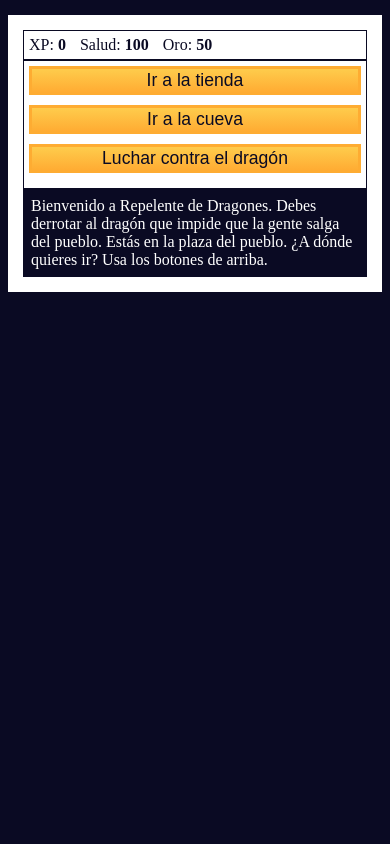
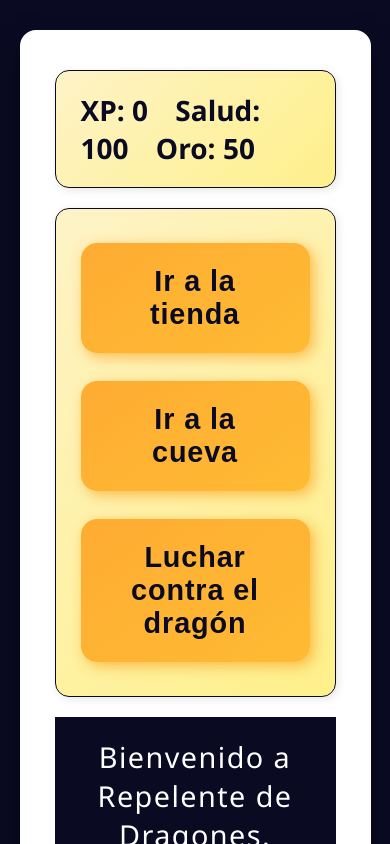
Before and after one commit to JavierSP1997/freecodecampJS, a plain HTML site: page juegoRol/index.html in a window 390 px wide. Shown: the top 844 px of the page. Drawn offline with Linux system fonts and the light colour scheme.

Commit message:
He cambiado los estilos

```diff
--- a/juegoRol/script.js
+++ b/juegoRol/script.js
@@ -54,7 +54,7 @@ const lugares = [
   },
   {
     name: "cueva",
-    "button text": ["Luchar contra baba", "Luchar contra bestia dentada", "Ir a la plaza del pueblo"],
+    "button text": ["Luchar contra monstruo baboso", "Luchar contra bestia dentada", "Ir a la plaza del pueblo"],
     "button functions": [lucharBaba, lucharBestia, irPlaza],
     text: "Entras en la cueva. Ves algunos monstruos."
   },
--- a/juegoRol/styles.css
+++ b/juegoRol/styles.css
@@ -1,67 +1,117 @@
 body {
   background-color: #0a0a23;
+  font-family: 'Segoe UI', Tahoma, Geneva, Verdana, sans-serif;
+  margin: 0;
+  padding: 0;
+  color: #ffffff;
 }
 
 #text {
   background-color: #0a0a23;
   color: #ffffff;
-  padding: 10px;
+  padding: 15px 20px;
+  font-size: 1.25rem;
+  text-align: center;
+  letter-spacing: 0.05em;
+  user-select: none;
 }
 
 #game {
-  max-width: 500px;
-  max-height: 400px;
+  width: 700px;
+  max-width: 90vw;
   background-color: #ffffff;
   color: #0a0a23;
   margin: 30px auto 0px;
-  padding: 10px;
+  padding: 25px 30px;
+  font-size: 1.3rem;
+  box-sizing: border-box;
+  border-radius: 12px;
+  box-shadow: 0 8px 20px rgba(0,0,0,0.25);
+  transition: box-shadow 0.3s ease;
+}
+
+#game:hover {
+  box-shadow: 0 12px 30px rgba(0,0,0,0.35);
 }
 
 #controls,
 #stats {
-  border: 1px solid #0a0a23;
-  padding: 5px;
+  border: 1.5px solid #0a0a23;
+  padding: 15px 20px;
   color: #0a0a23;
+  font-size: 1.15rem;
+  border-radius: 10px;
+  background: linear-gradient(135deg, #fef3c7 0%, #fef08a 100%);
+  box-shadow: 2px 2px 8px rgba(0,0,0,0.1);
+  margin-bottom: 15px;
 }
 
 #monsterStats {
   display: none;
-  border: 1px solid #0a0a23;
-  padding: 5px;
+  border: 1.5px solid #0a0a23;
+  padding: 15px 20px;
   color: #ffffff;
   background-color: #c70d0d;
+  font-size: 1.15rem;
+  border-radius: 10px;
+  box-shadow: 0 0 12px #c70d0daa;
+  user-select: none;
 }
 
 .stat {
-  padding-right: 10px;
+  padding-right: 20px;
+  font-weight: 600;
 }
 
 button {
   cursor: pointer;
   color: #0a0a23;
-  background-color: #feac32;
-  background-image: linear-gradient(#fecc4c, #ffac33);
-  border: 3px solid #feac32;
+  background: linear-gradient(145deg, #feac32, #ffbb33);
+  border: none;
+  font-size: 1.2rem;
+  padding: 14px 26px;
+  margin: 8px 6px;
+  border-radius: 12px;
+  box-shadow: 3px 3px 8px rgba(254,172,50,0.6);
+  transition: all 0.3s ease;
+  font-weight: 700;
+  letter-spacing: 0.03em;
 }
 
-@media (max-width: 600px) {
+button:hover {
+  background: linear-gradient(145deg, #ffb84d, #ffc75c);
+  box-shadow: 0 0 20px #ffb84daa;
+  transform: translateY(-3px);
+}
+
+@media (max-width: 480px) {
   #game {
-    max-width: 95vw;
-    max-height: none;
-    padding: 15px;
-    margin: 15px auto;
+    width: 95vw;
+    font-size: 1.9rem;
+    padding: 40px 35px;
+    border-radius: 16px;
+    box-shadow: 0 12px 30px rgba(0,0,0,0.4);
   }
+
+  #controls,
+  #stats,
+  #monsterStats {
+    font-size: 1.75rem;
+    padding: 20px 25px;
+    border-radius: 14px;
+    margin-bottom: 20px;
+  }
+
+  button {
+    font-size: 1.8rem;
+    padding: 22px 32px;
+    margin: 14px 0;
+    border-radius: 16px;
+    box-shadow: 4px 4px 14px rgba(254,172,50,0.8);
+  }
+
   #text {
-    font-size: 1rem;
-    padding: 8px;
-  }
-  #controls button {
-    display: block;
-    width: 100%;
-    margin-bottom: 10px;
-    font-size: 1.1rem;
-  }
-  #stats, #monsterStats {
-    font-size: 1rem;
+    font-size: 1.8rem;
+    padding: 20px 25px;
   }
 }
```
